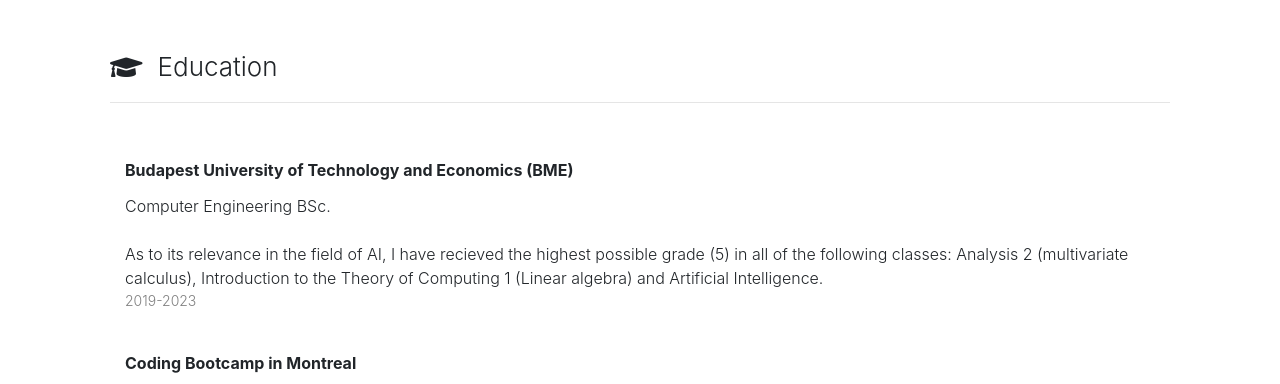
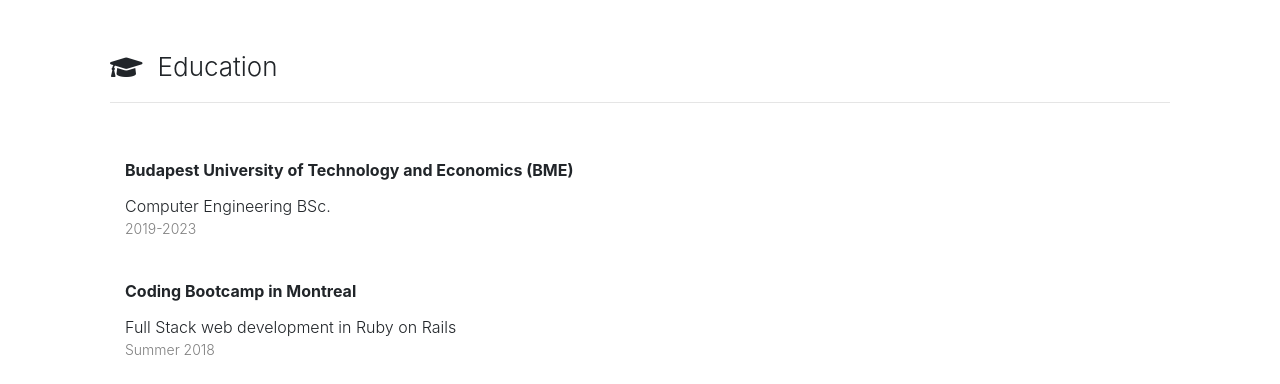
Before and after one commit to nordinbelkacemi/resume, a plain HTML site: page index.html in a window 1280 px wide. Shown: the part 363-747 px from the top of the page. Drawn offline with nearby package versions, Linux system fonts and the light colour scheme.

Commit message:
jan 2022 update

```diff
--- a/index.html
+++ b/index.html
@@ -71,8 +71,6 @@
                     </div>
                     <div class="card-description">
                         Computer Engineering BSc.
-                        <br><br>
-                        As to its relevance in the field of AI, I have recieved the highest possible grade (5) in all of the following classes: Analysis 2 (multivariate calculus), Introduction to the Theory of Computing 1 (Linear algebra) and Artificial Intelligence.
                     </div>
                     <div class="card-tag">
                         2019-2023
```
Also changed, not shown: images/email.png (deleted), images/world-wide-web.png (deleted), 6 other files.
